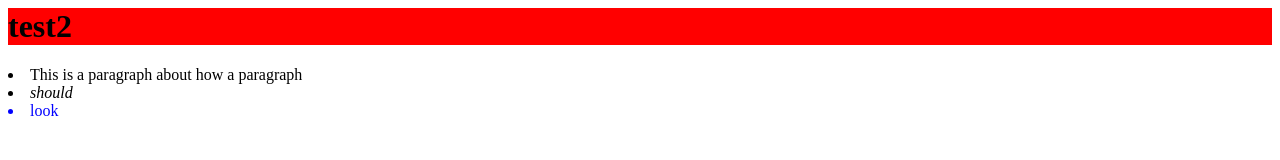
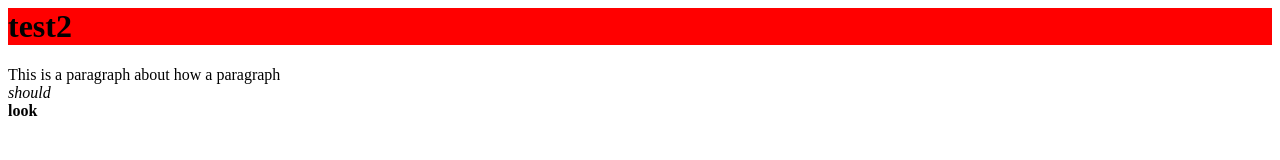
Before and after one commit to Zachnad0/test_website1, a plain HTML site: page index.html in a window 1280 px wide. Drawn offline with Linux system fonts and the light colour scheme.

Commit message:
Update index.html

```diff
--- a/index.html
+++ b/index.html
@@ -12,9 +12,9 @@
    </head>
   <body>
     <h1>test2</h1>
-     <p><li>This is a paragraph about how a paragraph</li>
-         <li><em>should</em>
-         <li id="look">look</li>
+     <p>This is a paragraph about how a paragraph<br>
+         <em>should</em><br>
+         <b>look</b><br>
      </p>
   </body>
 </html>
```
